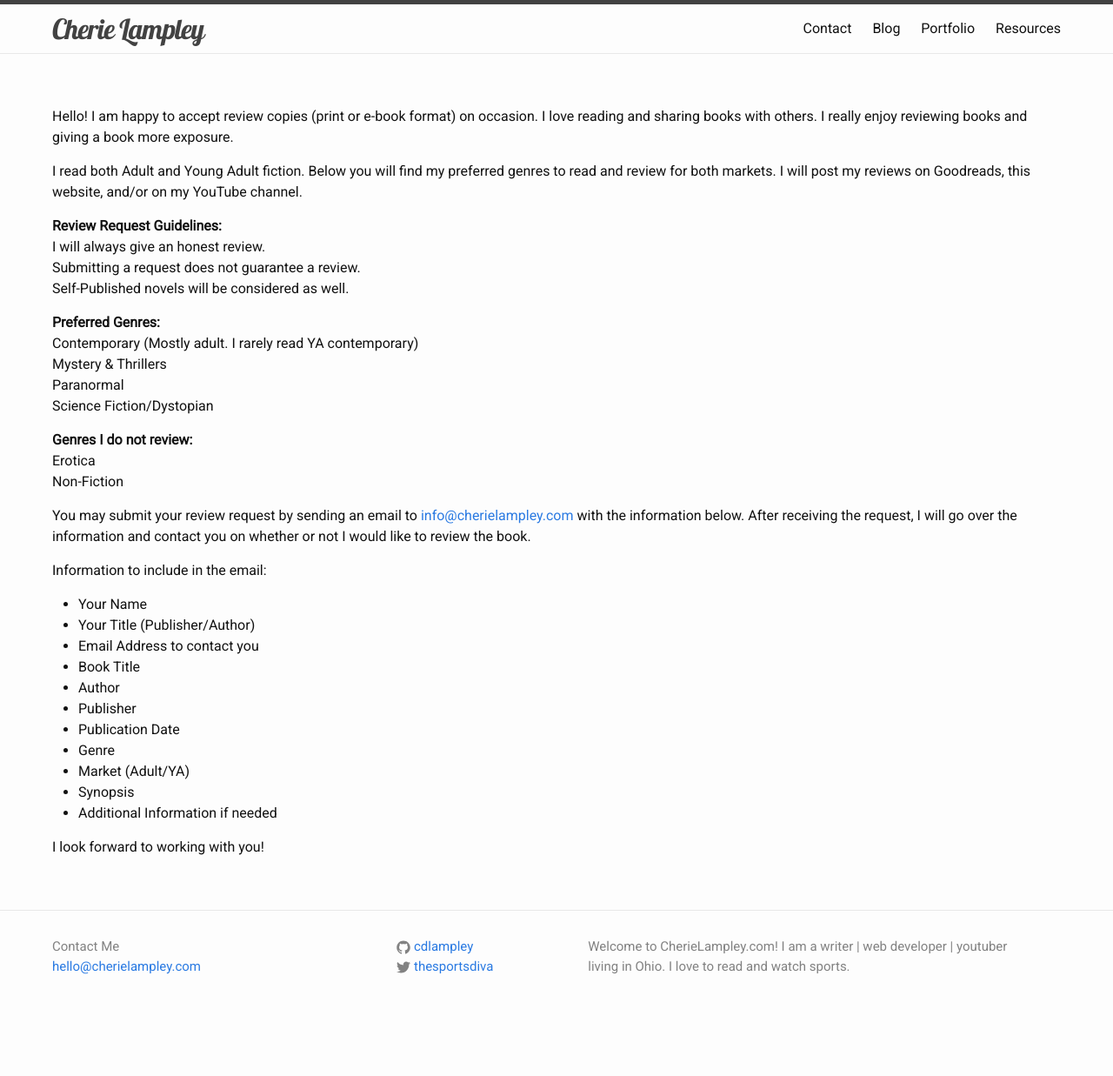
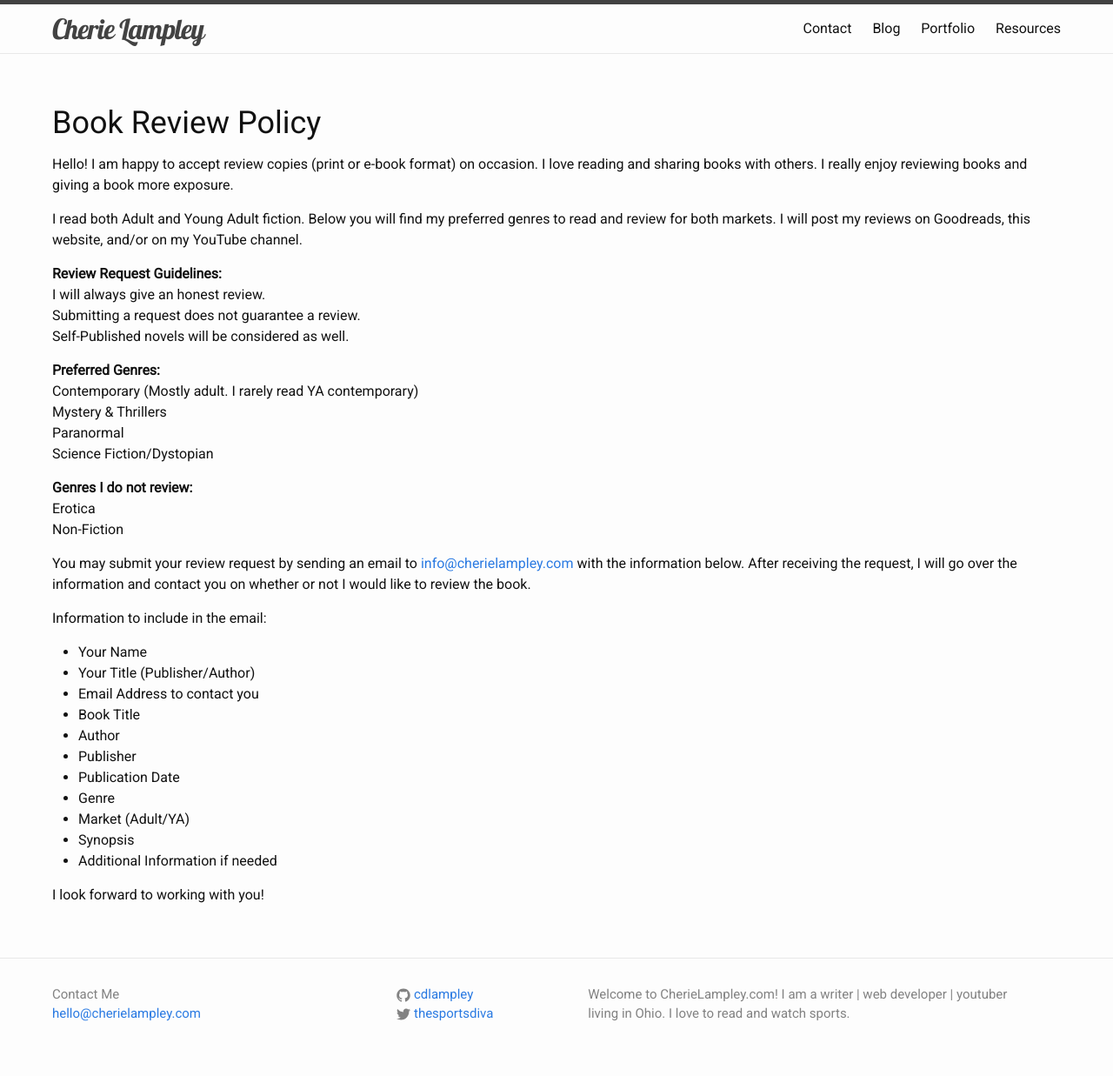
Before and after one commit to cdlampley/cdlampley.github.io, a Jekyll site: the page built from bookreviewpolicy.md, in a window 1280 px wide. Shown: the whole page at 87% size. Built offline with Jekyll 4.4.1, drawn with Linux system fonts in a browser that asks for light colours; nearby versions of some CDN libraries; before the commit the page ends 1182 px from its top, so only the background shows below that.

Commit message:
Update bookreviewpolicy.md

```diff
--- a/bookreviewpolicy.md
+++ b/bookreviewpolicy.md
@@ -2,7 +2,7 @@
 layout: info-page
 permalink: /book-review-policy/
 ---
-
+<h1>Book Review Policy</h1>
 Hello! I am happy to accept review copies (print or e-book format) on occasion. I love reading and sharing books with others. I really enjoy reviewing books and giving a book more exposure.
 
 I read both Adult and Young Adult fiction. Below you will find my preferred genres to read and review for both markets.  I will post my reviews on Goodreads, this website, and/or on my YouTube channel.
```
